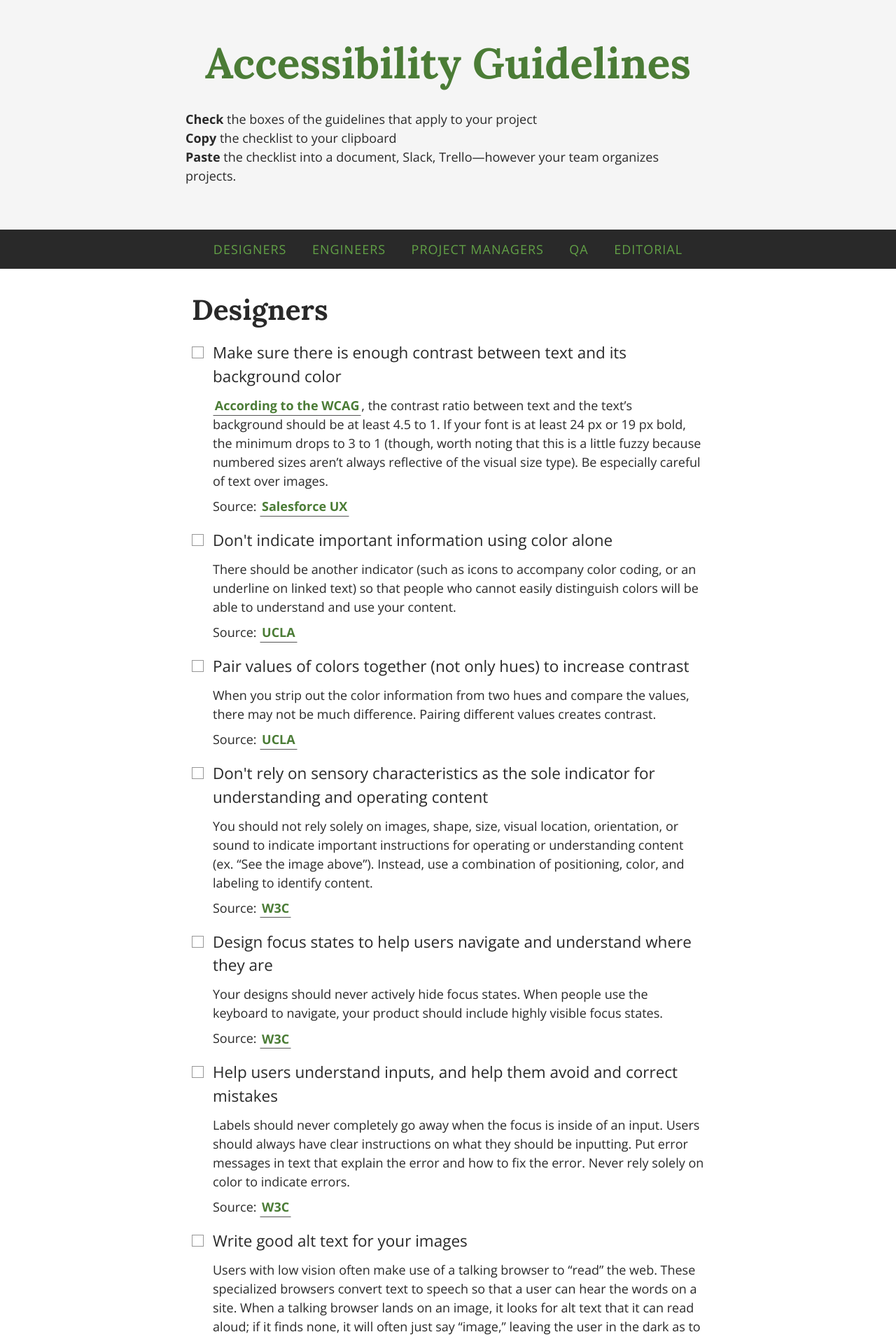
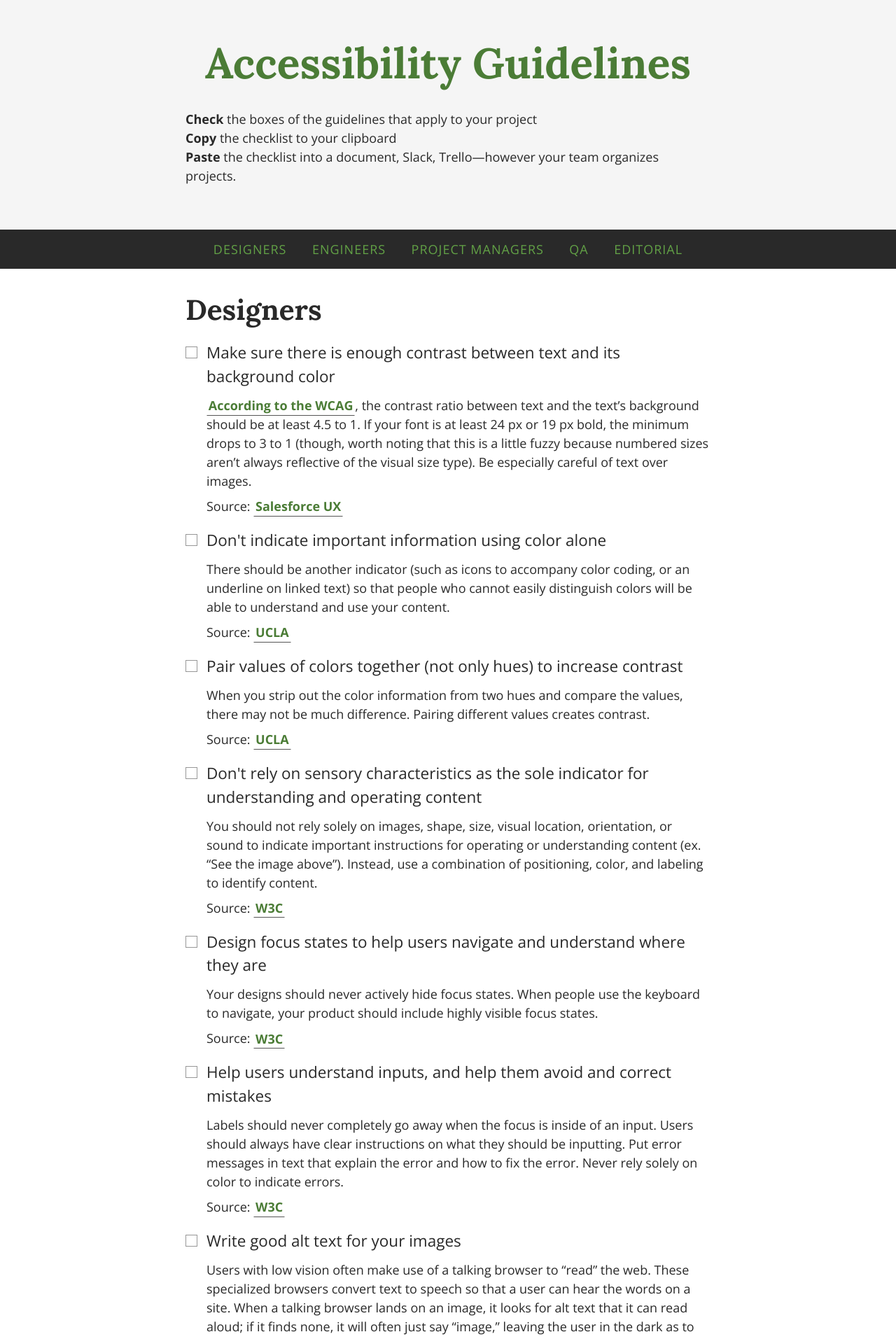
Before and after one commit to voxmedia/accessibility, a Jekyll site: the page built from index.html, in a window 1280 px wide. Shown: the top 1913 px of the page at 70% size. Built offline with Jekyll 4.4.1, drawn with Linux system fonts in a browser that asks for light colours.

Commit message:
adjust spacingthings

```diff
--- a/_sass/_components/_c-guidelines.scss
+++ b/_sass/_components/_c-guidelines.scss
@@ -1,16 +1,25 @@
 .c-guidelines {
-
-  label {
-    font-size: 1.25em;
-
-  }
-
   @media(min-width: $break-medium-small) {
     margin-top: 5em;
   }
 
+  label {
+    font-size: 1.25em;
+  }
+
   ul {
     margin-left: 30px;
+  }
+
+  div[id]:before {
+    content: '';
+    display: block;
+    margin-top: -25px;
+    padding-top: 25px;
+    @media(min-width: $break-medium-small) {
+      margin-top: -50px;
+      padding-top: 50px;
+    }
   }
 
   input[type="checkbox"] {
@@ -64,6 +73,4 @@
     font-size: .9em;
     font-weight: 700;
   }
-
-
 }
--- a/_sass/_layout.scss
+++ b/_sass/_layout.scss
@@ -1,8 +1,12 @@
 .l-wrapper {
   margin: 0 auto;
   max-width: $page-width;
+  padding: 0 .8em;
 }
 
 .l-segment {
-  margin: 3em .5em;
+  margin: 2em 0;
+  @media(min-width: $break-medium-small) {
+    margin: 3em 0;
+  }
 }
```
